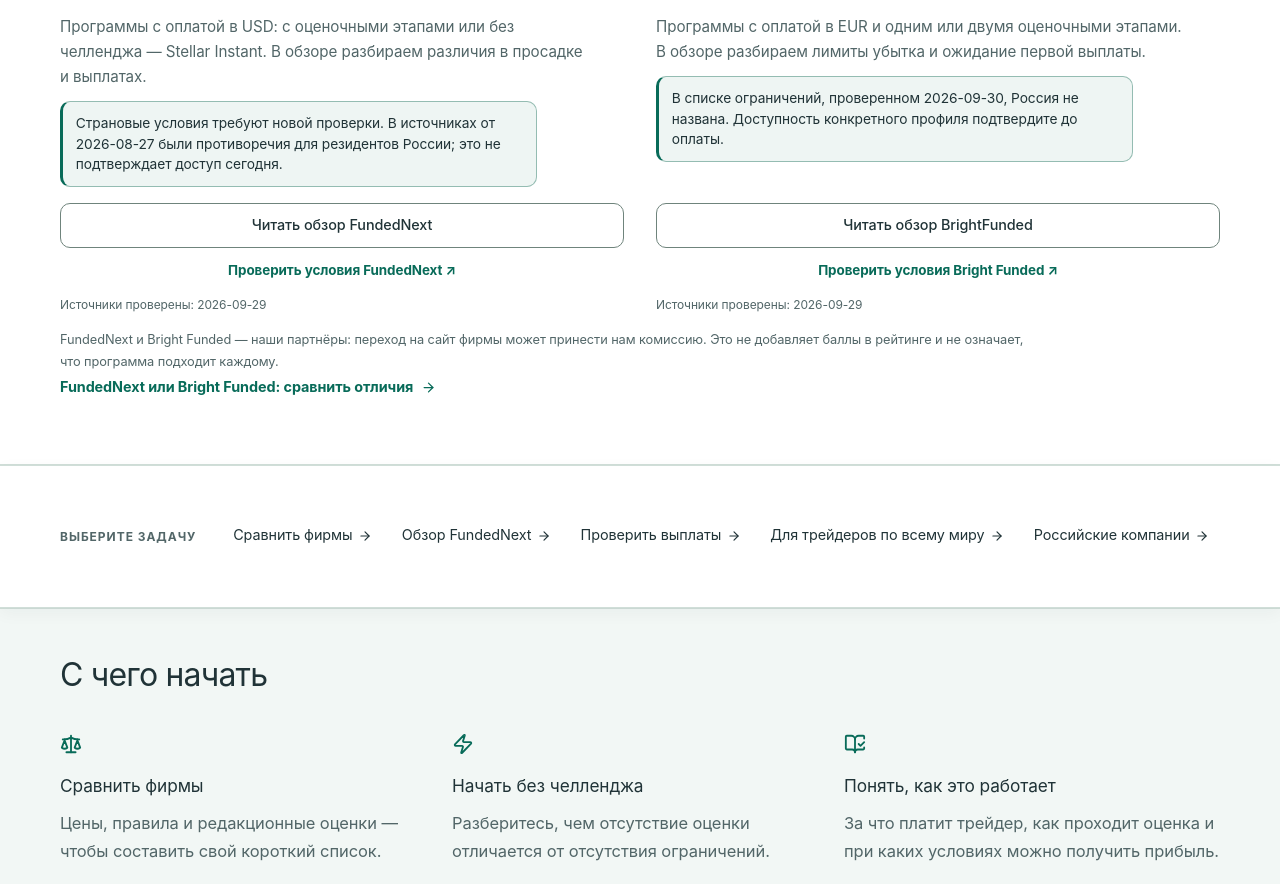
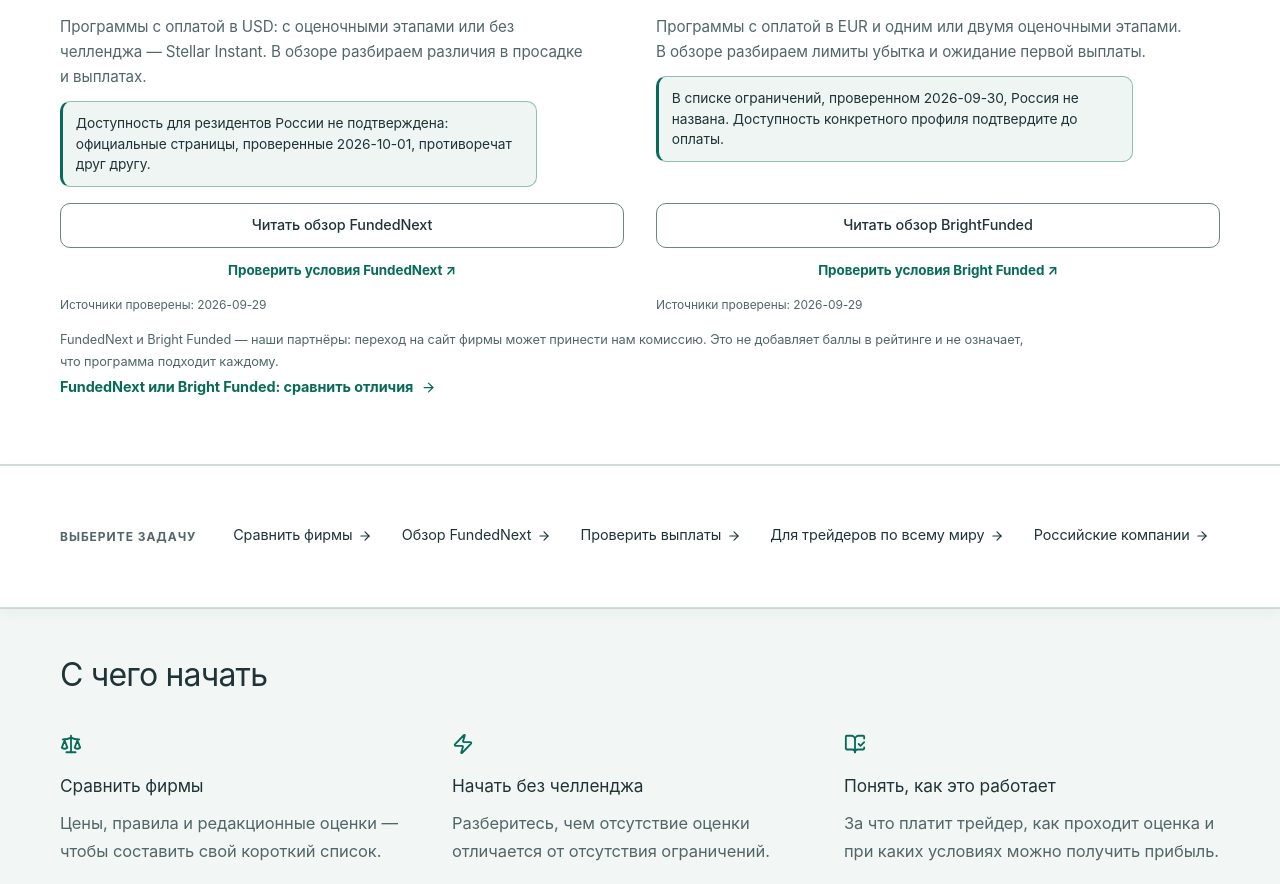
Before and after one commit to Vilmanis99/tradersfund, a Next.js app: page /ru in a window 1280 px wide. Shown: the part 1085-1969 px from the top of the page. Built offline with nearby package versions, Linux system fonts and the light colour scheme; no server answers.

Commit message:
Clarify Russian FundedNext access and payout restrictions

```diff
--- a/app/ru/obzor-fundednext/page.tsx
+++ b/app/ru/obzor-fundednext/page.tsx
@@ -154,12 +154,14 @@ export default function RussianFundedNextReviewPage() {
   const pricedTiers = freshProducts.flatMap(product => product.accountSizes.flatMap(tier =>
     tier.priceUsd != null && Number.isFinite(tier.priceUsd) && tier.priceUsd > 0 ? [{ product, tier, price: tier.priceUsd }] : []))
   const accessEvidence = marketEvidence.firmAccess.find(item => item.firmSlug === 'fundednext')
+  const accessCapturedAt = accessEvidence?.sourceCapturedAt ?? marketEvidence.capturedAt
   const sourceUrls = [...new Set(products.map(product => product.sourceUrl))]
   const latestProductCapture = products.map(product => product.sourceCapturedAt).filter(date => /^\d{4}-\d{2}-\d{2}$/.test(date)).sort()[0]
   const ruleSources = Object.values(reviewEvidence.sources)
   const evidenceDates = [
     ...ruleSources.map(source => ({ label: source.labelRu, capturedAt: source.sourceCapturedAt })),
-    { label: 'страна и способы выплаты', capturedAt: marketEvidence.capturedAt },
+    { label: 'ограничения страны', capturedAt: accessCapturedAt },
+    { label: 'способы выплаты', capturedAt: marketEvidence.payoutEvidence.find(item => item.firmSlug === 'fundednext')?.sourceCapturedAt ?? marketEvidence.capturedAt },
     { label: 'остальные условия Stellar Instant', capturedAt: instantEvidence.capturedAt },
     { label: 'новости Stellar Instant', capturedAt: instantEvidence.news.sourceCapturedAt },
     { label: 'общие правила советников', capturedAt: mt5Evidence.ea.sourceCapturedAt },
@@ -381,13 +383,13 @@ export default function RussianFundedNextReviewPage() {
         <div className="ru-shell">
           <div id="access" className="ru-notice ru-anchor-target" data-fundednext-russia-access="conflicting">
             <strong><AlertTriangle size={16} aria-hidden="true" /> Для резидентов России данные противоречат друг другу.</strong>{' '}
-            Статья FundedNext по ограничениям CFD от 8 апреля 2026 года не называет
+            Статья FundedNext по ограничениям CFD, проверенная {accessCapturedAt}, не называет
             Россию, но корпоративная страница говорит, что FundedNext Ltd не обслуживает
             резидентов России. Futures-направление прямо запрещает покупку из России,
-            а банковский перевод для выплат в Россию недоступен. Мы не считаем доступ
+            а банковский перевод и выплата на карту для России недоступны. Мы не считаем доступ
             подтверждённым, пока поддержка и страница оплаты не подтвердят конкретный продукт и профиль.
           </div>
-          <p className="ru-source-line">Наблюдение официальных источников по стране: {marketEvidence.capturedAt}. Повторная проверка торгового правила не обновляет эту дату и не подтверждает индивидуальный доступ.</p>
+          <p className="ru-source-line">Наблюдение официальных источников по стране: {accessCapturedAt}. Эта выборочная проверка не обновляет общий снимок рынка от {marketEvidence.capturedAt} и не подтверждает индивидуальный доступ.</p>
           <div className="ru-actions" aria-label="Источники ограничений FundedNext">
             {accessEvidence?.sourceUrls.map((url, index) => (
               <a key={url} href={url} target="_blank" rel="noopener noreferrer" className="btn-outline">
@@ -771,7 +773,7 @@ export default function RussianFundedNextReviewPage() {
           <h2 id="sources">Источники и границы проверки</h2>
           <p>Проверка отдельного торгового правила не обновляет цену, список стран или статус Trustpilot. Ниже указаны независимые даты. Источники по ценам сохранены выше и после истечения срока проверки; доступ конкретного трейдера или фактическая выплата здесь не подтверждаются.</p>
           <ul>{ruleSources.map(source => <li key={source.sourceUrl}><a href={source.sourceUrl} target="_blank" rel="nofollow noopener">{source.labelRu}</a> — {source.sourceCapturedAt || 'дата не подтверждена'}.</li>)}</ul>
-          <p>Программы: {[...new Set(products.map(product => product.sourceCapturedAt || 'дата не подтверждена'))].sort().join(', ') || 'записи отсутствуют'}. Проверка источников по стране: {marketEvidence.capturedAt}.</p>
+          <p>Программы: {[...new Set(products.map(product => product.sourceCapturedAt || 'дата не подтверждена'))].sort().join(', ') || 'записи отсутствуют'}. Проверка источников по стране: {accessCapturedAt}.</p>
           <p>Остальные условия Instant: {instantEvidence.capturedAt}; отдельная проверка новостей: {instantEvidence.news.sourceCapturedAt}. Подробные источники доступны в <Link href="/ru/fundednext-stellar-instant">разборе Instant</Link>. Условия советников и даты их проверки приведены в блоке правил выше.</p>
         </div>
       </section>
--- a/app/ru/page.tsx
+++ b/app/ru/page.tsx
@@ -54,9 +54,10 @@ export default function RussianHomePage() {
     const fresh = products.length > 0 && products.every(product => isChallengeFresh(product))
     // Use the oldest capture so the date does not overstate freshness across products.
     const captureDate = fresh ? products.map(product => product.sourceCapturedAt).sort()[0] : null
+    const countryAccess = marketEvidence.firmAccess.find(item => item.firmSlug === route.slug)
     const countryCapturedAt = route.slug === 'bright-funded'
       ? brightEvidence.sources.countries.sourceCapturedAt
-      : marketEvidence.capturedAt
+      : countryAccess?.sourceCapturedAt ?? marketEvidence.capturedAt
     const countryFresh = isChallengeFresh({ sourceCapturedAt: countryCapturedAt })
     return { ...route, firm, fresh, captureDate, countryCapturedAt, countryFresh }
   }).filter(item => item.firm?.affiliateUrl)
--- a/content/data/russian-market-evidence.json
+++ b/content/data/russian-market-evidence.json
@@ -452,16 +452,44 @@
     {
       "firmSlug": "fundednext",
       "status": "conflicting",
+      "sourceCapturedAt": "2026-10-01",
       "sourceUrls": [
         "https://help.fundednext.com/en/articles/8020080-are-any-countries-restricted-on-fundednext-cfds",
         "https://fundednext.com/company",
         "https://helpfutures.fundednext.com/en/articles/14274473-are-any-countries-restricted-on-fundednext-futures",
         "https://help.fundednext.com/en/articles/8020084-how-can-i-withdraw-my-profits"
       ],
+      "sourceObservations": [
+        {
+          "sourceUrl": "https://help.fundednext.com/en/articles/8020080-are-any-countries-restricted-on-fundednext-cfds",
+          "sourceCapturedAt": "2026-10-01",
+          "quote": "residents and citizens of Bangladesh, Myanmar, Belarus"
+        },
+        {
+          "sourceUrl": "https://fundednext.com/company",
+          "sourceCapturedAt": "2026-10-01",
+          "quote": "North Korea (DPRK), Myanmar, Belarus, Iran, and Russia."
+        },
+        {
+          "sourceUrl": "https://helpfutures.fundednext.com/en/articles/14274473-are-any-countries-restricted-on-fundednext-futures",
+          "sourceCapturedAt": "2026-10-01",
+          "quote": "Antigua and Barbuda | Fiji | Russian Federation"
+        },
+        {
+          "sourceUrl": "https://help.fundednext.com/en/articles/8020084-how-can-i-withdraw-my-profits",
+          "sourceCapturedAt": "2026-10-01",
+          "quote": "Burkina Faso | Iraq | Russia | Vanuatu"
+        },
+        {
+          "sourceUrl": "https://help.fundednext.com/en/articles/8020084-how-can-i-withdraw-my-profits",
+          "sourceCapturedAt": "2026-10-01",
+          "quote": "Lao People's Democratic Republic | Russian Federation | Zambia"
+        }
+      ],
       "notes": [
         "The CFD restriction article does not list Russia, while the company disclosure says FundedNext Ltd does not serve Russian residents.",
         "FundedNext Futures explicitly restricts Russian Federation account purchases.",
-        "FundedNext lists Russia among countries where bank-transfer performance rewards are unavailable.",
+        "FundedNext lists Russia for bank-transfer restrictions and Russian Federation for card-transfer restrictions on performance rewards.",
         "Until the first-party conflict is resolved at checkout and by support, the site must not describe FundedNext as available to Russian residents."
       ]
     },
@@ -628,6 +656,11 @@
         {
           "sourceUrl": "https://help.fundednext.com/en/articles/8020084-how-can-i-withdraw-my-profits",
           "sourceCapturedAt": "2026-10-01",
+          "quote": "Lao People's Democratic Republic | Russian Federation | Zambia"
+        },
+        {
+          "sourceUrl": "https://help.fundednext.com/en/articles/8020084-how-can-i-withdraw-my-profits",
+          "sourceCapturedAt": "2026-10-01",
           "quote": "payouts are issued within 24 hours"
         },
         {
@@ -646,7 +679,7 @@
           "quote": "On-Demand Performance Reward"
         }
       ],
-      "scopeNote": "Rechecked payout routes and the standard evaluation-product schedule only; card payout requires a card saved during payment. This does not recheck Stellar Instant eligibility or resolve conflicting Russian-resident account access statements.",
+      "scopeNote": "Rechecked payout routes and the standard evaluation-product schedule only; card payout requires a card saved during payment and is restricted for Russian Federation. This does not recheck Stellar Instant eligibility or resolve conflicting Russian-resident account access statements.",
       "methods": [
         "USDT ERC20 or TRC20",
         "USDC ERC20",
@@ -671,6 +704,7 @@
       ],
       "countryBoundary": [
         "Bank Transfer is not available as a Performance Reward method for the countries listed by FundedNext, including Russia.",
+        "Card Transfer is separately restricted for Russian Federation; a saved payment card does not override this country restriction.",
         "A listed crypto method does not resolve the separate conflict in FundedNext's official Russian-resident access statements."
       ]
     },
--- a/lib/localizedRoutes.ts
+++ b/lib/localizedRoutes.ts
@@ -55,7 +55,7 @@ export const RUSSIAN_ROUTE_EDITORIAL_DATES = {
   '/ru/obzor-bright-funded': '2026-10-01',
   '/ru/obzor-eratrade': '2026-09-01',
   '/ru/obzor-ftmo': '2026-09-08',
-  '/ru/obzor-fundednext': '2026-09-08',
+  '/ru/obzor-fundednext': '2026-10-01',
   '/ru/obzor-fundingpips': '2026-09-08',
   '/ru/obzor-kascapital': '2026-09-01',
   '/ru/obzor-proplive': '2026-09-01',
@@ -66,7 +66,7 @@ export const RUSSIAN_ROUTE_EDITORIAL_DATES = {
   '/ru/prop-firmy-bez-kyc': '2026-10-01',
   '/ru/prop-firmy-s-ctrader': '2026-09-08',
   '/ru/rossiyskie-prop-kompanii': '2026-10-01',
-  '/ru/vyplaty-prop-firm': '2026-09-30',
+  '/ru/vyplaty-prop-firm': '2026-10-01',
 } as const satisfies Record<RussianRoutePath, string>
 
 export function isRussianRoutePath(pathname: string): pathname is RussianRoutePath {
--- a/scripts/check-russian-finder-release.mjs
+++ b/scripts/check-russian-finder-release.mjs
@@ -43,7 +43,7 @@ assert(home.includes('data-russian-affiliate-disclosure="home-primary-partners"'
 const marketEvidence = JSON.parse(readFileSync(new URL('../content/data/russian-market-evidence.json', import.meta.url), 'utf8'))
 const brightEvidence = JSON.parse(readFileSync(new URL('../content/data/russian-bright-funded-evidence.json', import.meta.url), 'utf8'))
 for (const [slug, capturedAt] of [
-  ['fundednext', marketEvidence.capturedAt],
+  ['fundednext', marketEvidence.firmAccess.find(item => item.firmSlug === 'fundednext')?.sourceCapturedAt ?? marketEvidence.capturedAt],
   ['bright-funded', brightEvidence.sources.countries.sourceCapturedAt],
 ]) {
   const card = home.match(new RegExp(`<article[^>]*data-russian-home-hero-partner="${slug}"[^>]*>[\\s\\S]*?<\\/article>`))?.[0]
```
Also changed, not shown: app/ru/vyplaty-prop-firm/page.tsx (+4 -4 lines), scripts/test-russian-expiry.mjs (+12 -1 lines), scripts/audit-reviews.mjs.
